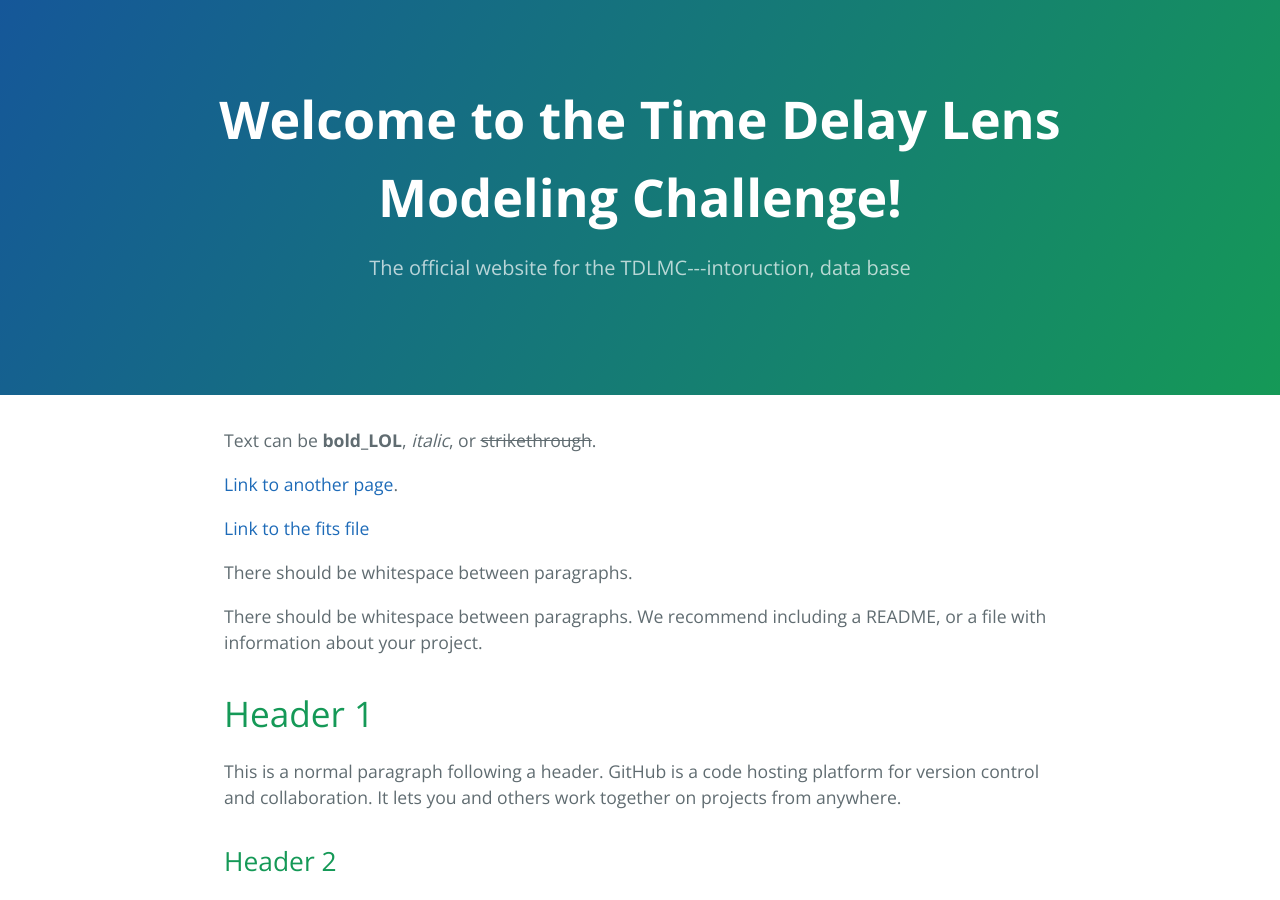
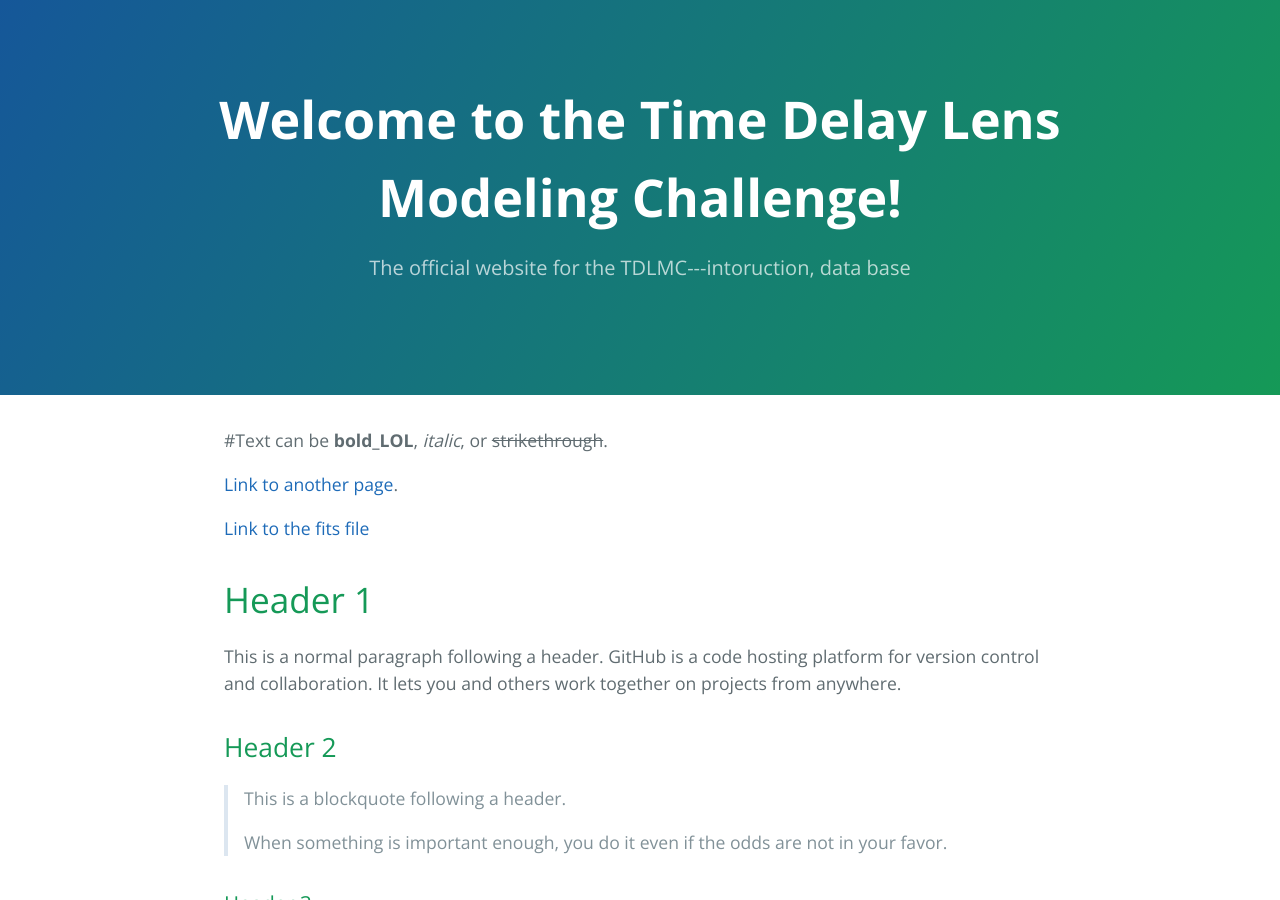
Before and after one commit to TDLMC/TDLMC.github.io, a Jekyll site: the page built from index.md, in a window 1280 px wide and 900 px high. Built offline with Jekyll 4.4.1, drawn with Linux system fonts in a browser that asks for light colours.

```diff
--- a/index.md
+++ b/index.md
@@ -2,15 +2,12 @@
 layout: default
 ---
 
-Text can be **bold_LOL**, _italic_, or ~~strikethrough~~.
+#Text can be **bold_LOL**, _italic_, or ~~strikethrough~~.
 
 [Link to another page](another-page).
 
 [Link to the fits file](imoutpt_7.fits)
 
-There should be whitespace between paragraphs.
-
-There should be whitespace between paragraphs. We recommend including a README, or a file with information about your project.
 
 # [](#header-1)Header 1
 
```
